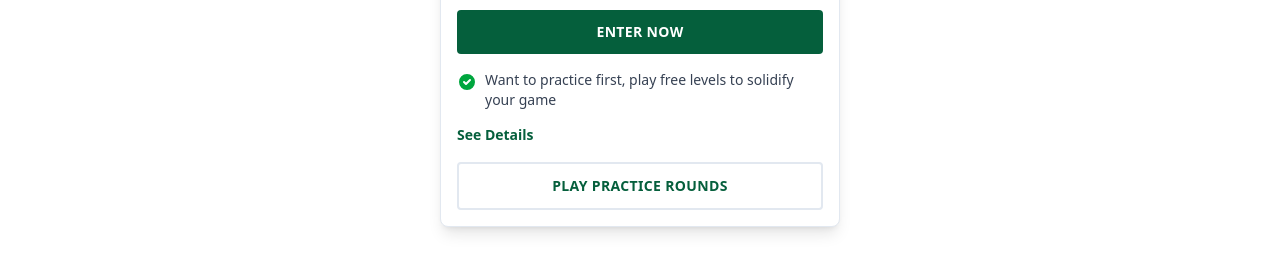
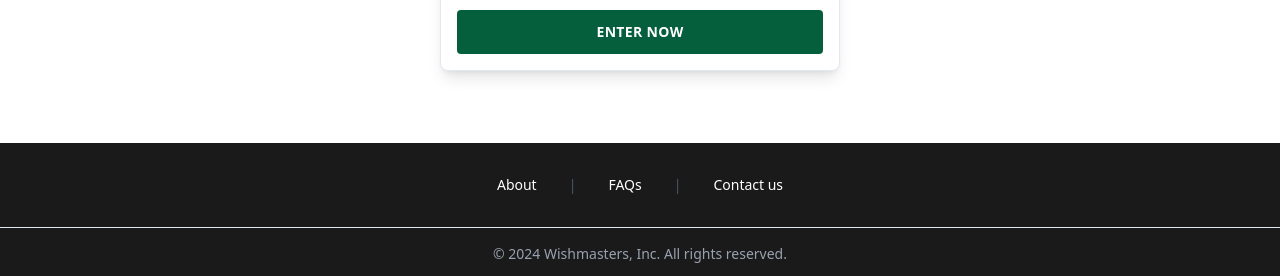
Before and after one commit to baawamehram/goldmasters, a Next.js app in the folder apps/web/: page /competitions in a window 1280 px wide. Shown: the part 503-779 px from the top of the page. Built offline with nearby package versions, Linux system fonts and the light colour scheme.

Commit message:
remove practice info and play practice rounds button from competitions page

```diff
--- a/apps/web/src/app/competitions/page.tsx
+++ b/apps/web/src/app/competitions/page.tsx
@@ -281,31 +281,6 @@ export default function CompetitionsPage() {
               ENTER NOW
             </button>
           </div>
-
-          {/* Practice Info */}
-          <div className="px-4 pb-4">
-            <div className="flex items-start gap-2 mb-3">
-              <svg className="w-5 h-5 text-green-600 flex-shrink-0 mt-0.5" fill="currentColor" viewBox="0 0 20 20">
-                <path fillRule="evenodd" d="M10 18a8 8 0 100-16 8 8 0 000 16zm3.707-9.293a1 1 0 00-1.414-1.414L9 10.586 7.707 9.293a1 1 0 00-1.414 1.414l2 2a1 1 0 001.414 0l4-4z" clipRule="evenodd" />
-              </svg>
-              <p className="text-sm text-gray-700">
-                Want to practice first, play free levels to solidify your game
-              </p>
-            </div>
-            <button className="text-[#055F3C] font-semibold text-sm hover:underline">
-              See Details
-            </button>
-          </div>
-
-          {/* Play Practice Rounds Button */}
-          <div className="p-4 pt-0">
-            <button
-              onClick={() => router.push('/practice')}
-              className="w-full bg-white text-[#055F3C] py-3 rounded font-bold text-sm uppercase tracking-wide border-2 border-[#055F3C] hover:bg-gray-50 transition-colors"
-            >
-              PLAY PRACTICE ROUNDS
-            </button>
-          </div>
         </div>
       </main>
 
```
